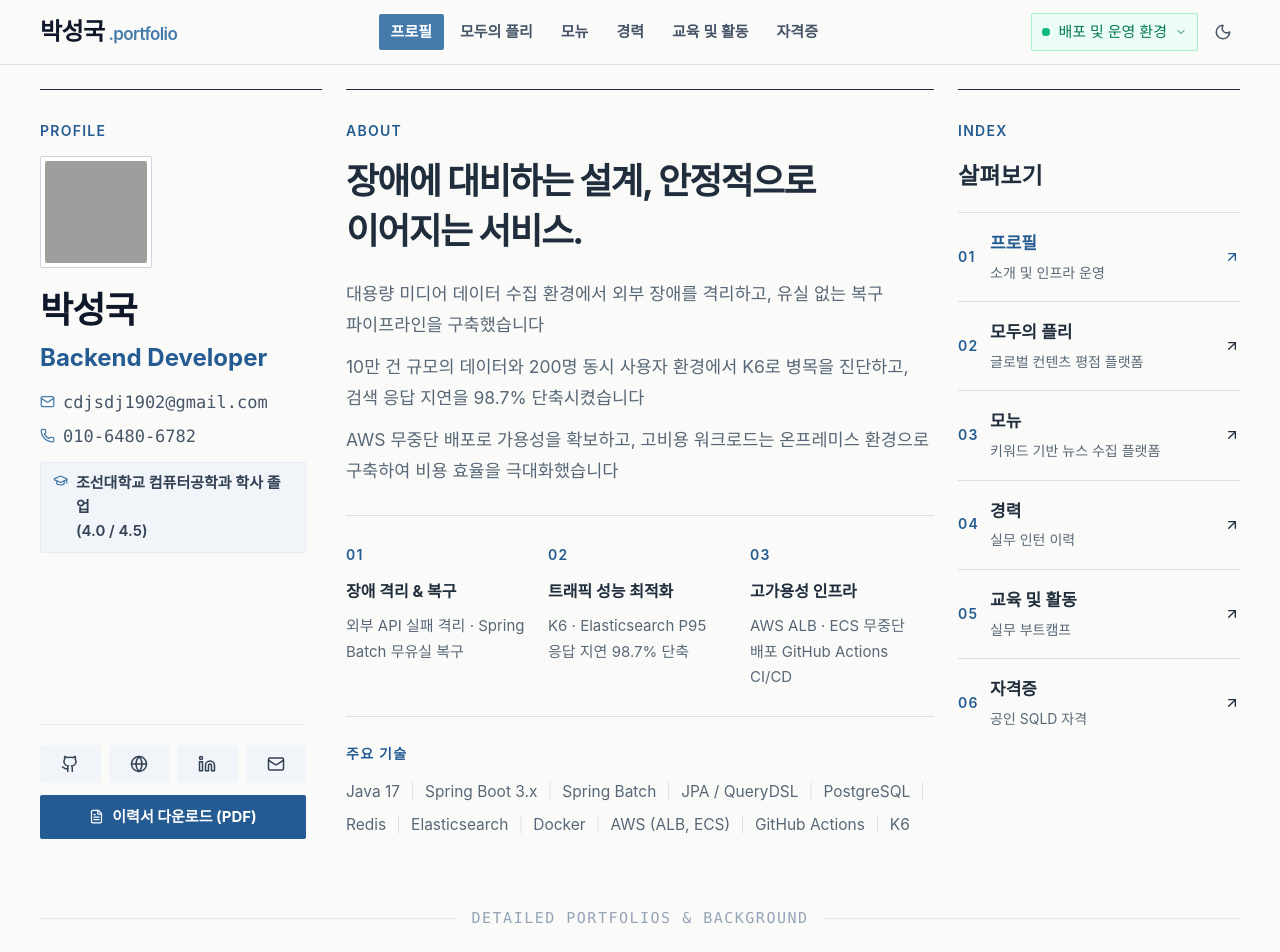
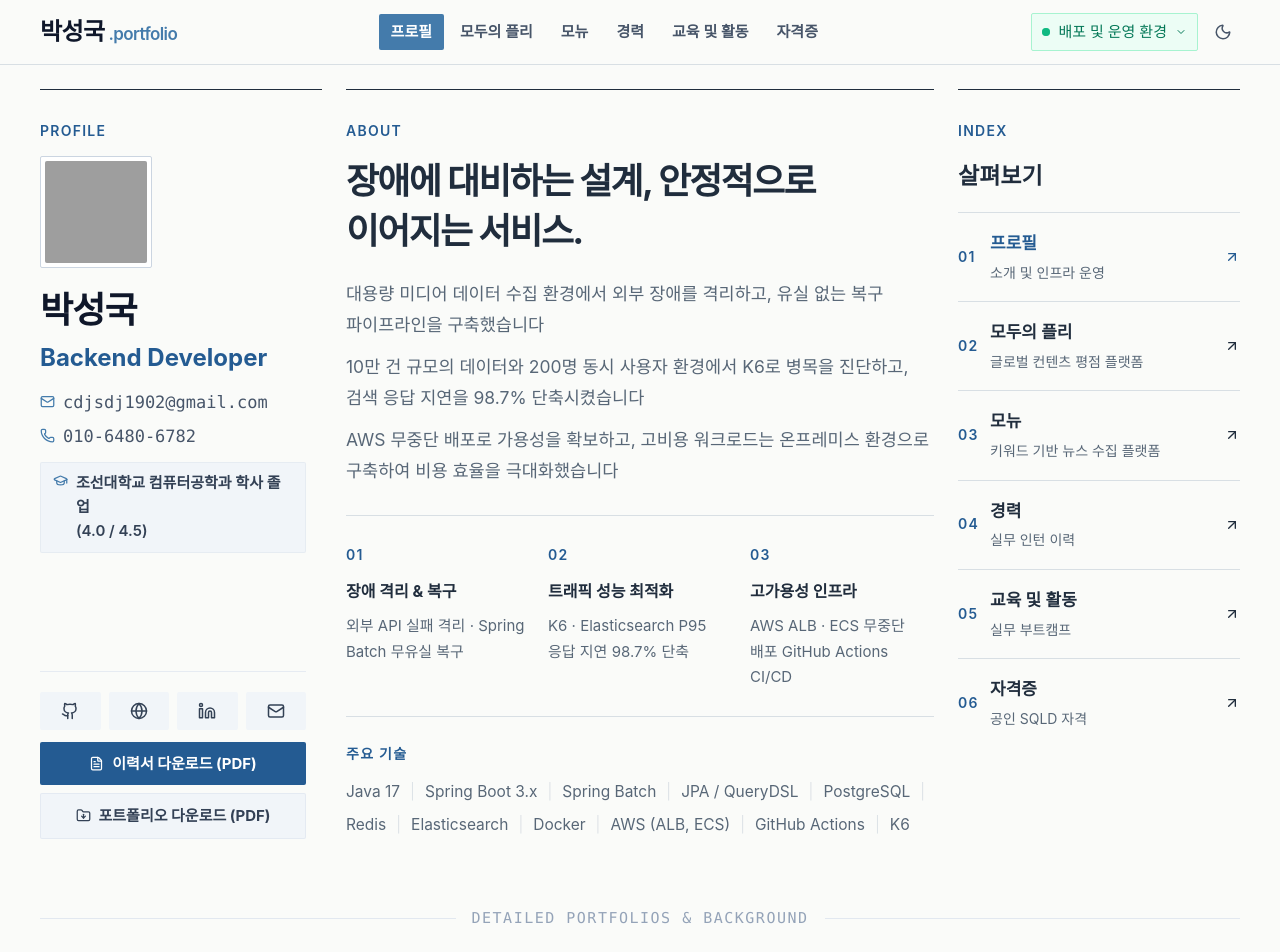
Before and after one commit to PSG-00/portfolio-b, a React (Vite) app: page /project/1 in a window 1280 px wide. Shown: the top 952 px of the page. Built offline with nearby package versions, Linux system fonts and the light colour scheme; grey boxes are pictures that could not be loaded; a web font is replaced by a local one.

Commit message:
feat: 최신 이력서 파일 교체 및 포트폴리오(PDF) 다운로드 버튼 추가

```diff
--- a/src/components/Header/ProfileCard.jsx
+++ b/src/components/Header/ProfileCard.jsx
@@ -1,5 +1,5 @@
 import React, { useState } from 'react';
-import { Globe, Mail, Phone, FileText, Check, GraduationCap } from 'lucide-react';
+import { Globe, Mail, Phone, FileText, FolderDown, Check, GraduationCap } from 'lucide-react';
 import { GithubIcon, LinkedinIcon } from '../Common/Icons';
 
 export default function ProfileCard({ profile }) {
@@ -114,11 +114,22 @@ export default function ProfileCard({ profile }) {
           <a
             href="./resume.pdf"
             download={`이력서_${profile.name}.pdf`}
-            className="col-span-4 inline-flex items-center justify-center gap-2 py-2.5 px-4 rounded-sm bg-sky-600 hover:bg-sky-500 text-white text-xs font-bold transition-all   mt-1"
+            className="col-span-4 inline-flex items-center justify-center gap-2 py-2.5 px-4 rounded-sm bg-sky-600 hover:bg-sky-500 text-white text-xs font-bold transition-all mt-1"
             title="이력서 PDF 다운로드"
           >
             <FileText size={15} />
             <span>이력서 다운로드 (PDF)</span>
+          </a>
+
+          {/* 3행: 포트폴리오 다운로드 버튼 (전체 4칸 차지) */}
+          <a
+            href="./portfolio.pdf"
+            download={`포트폴리오_${profile.name}.pdf`}
+            className="col-span-4 inline-flex items-center justify-center gap-2 py-2.5 px-4 rounded-sm bg-slate-100 dark:bg-slate-800 text-slate-700 dark:text-slate-200 hover:bg-slate-200 dark:hover:bg-slate-700 hover:text-sky-600 dark:hover:text-sky-400 border border-slate-200/80 dark:border-slate-700/80 text-xs font-bold transition-all"
+            title="포트폴리오 PDF 다운로드"
+          >
+            <FolderDown size={15} />
+            <span>포트폴리오 다운로드 (PDF)</span>
           </a>
         </div>
       </div>
```
Also changed, not shown: 2 other files (tests, documents, lock files or other folders).
